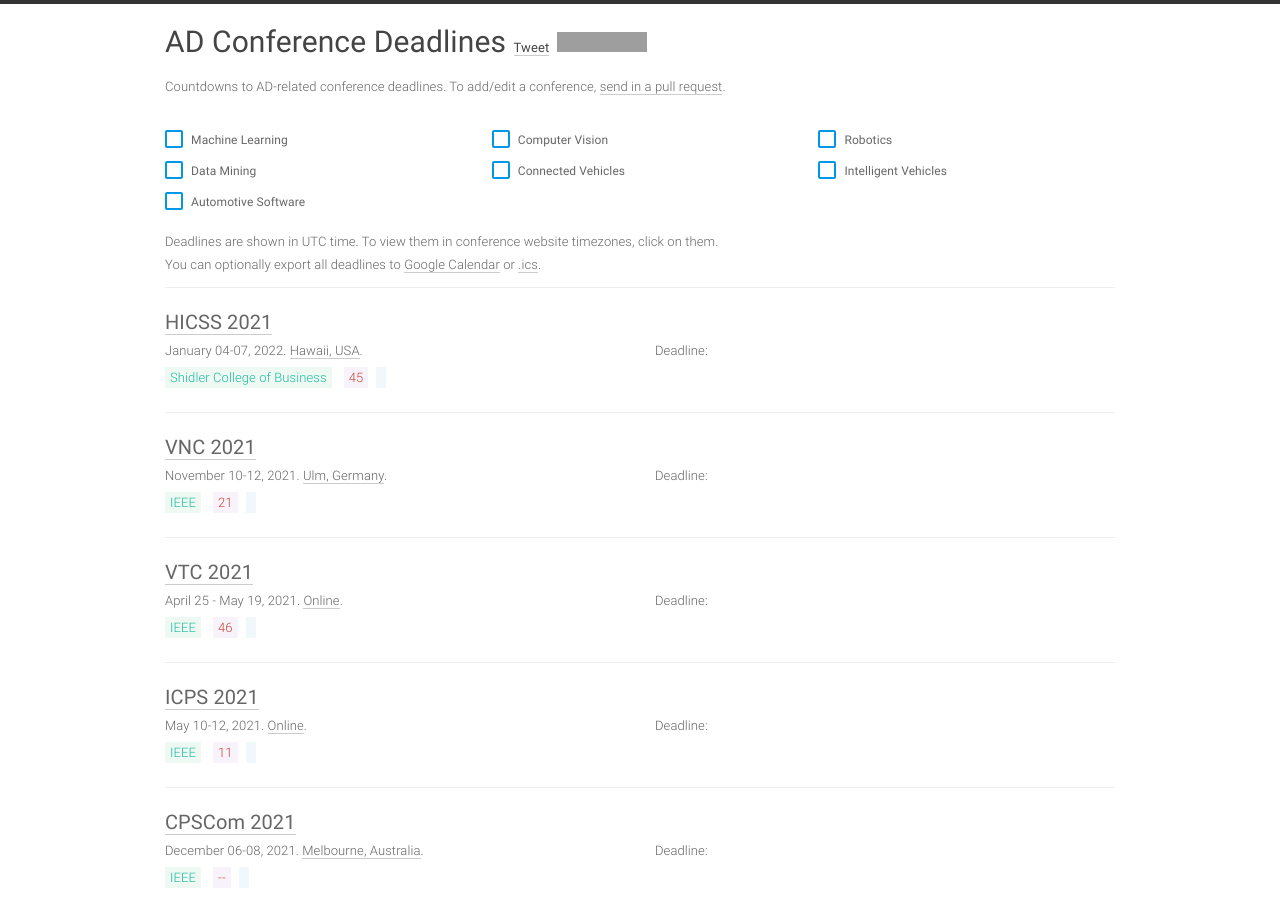
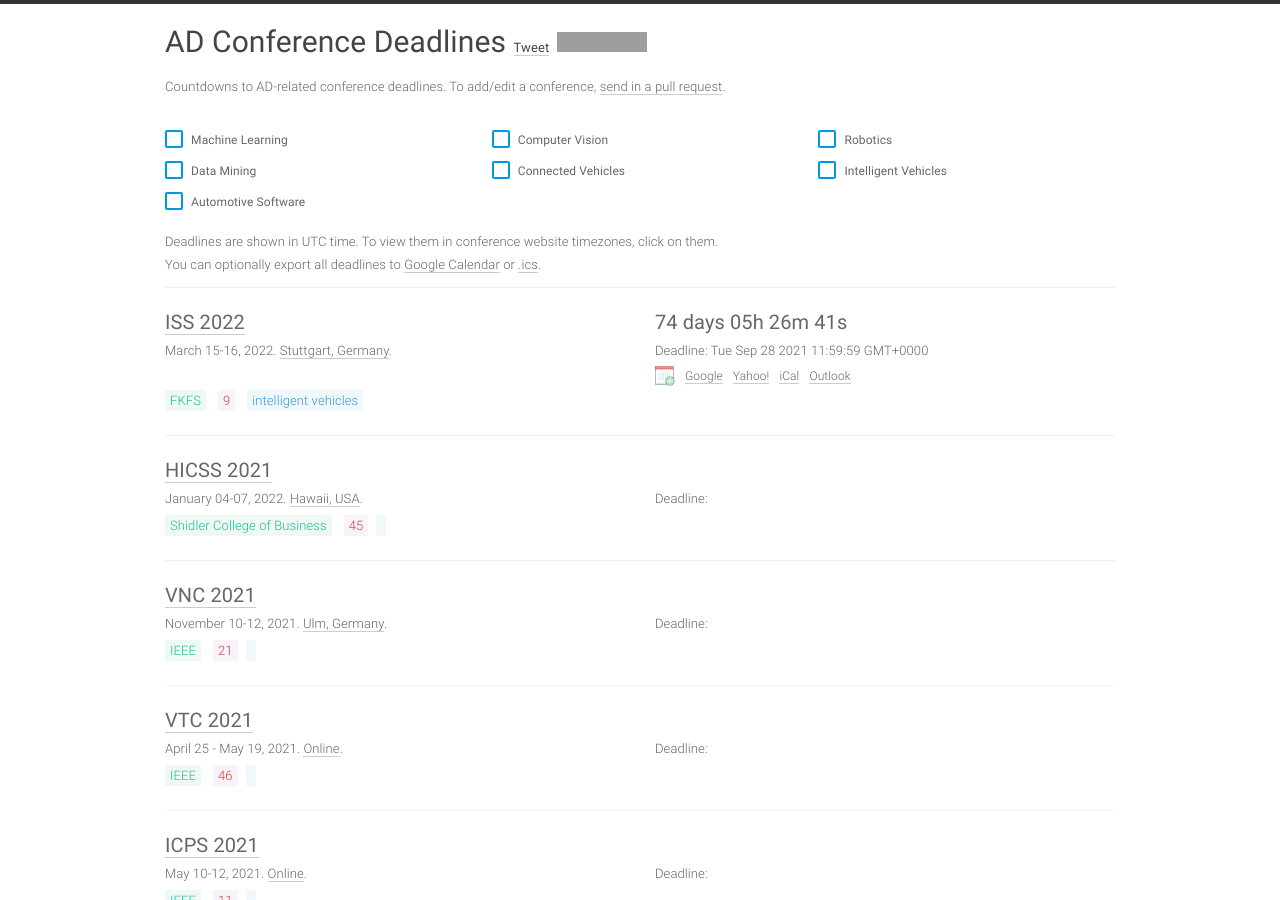
Before and after one commit to paperswithcode/ai-deadlines, a Jekyll site: the page built from index.html, in a window 1280 px wide and 900 px high. Built offline with Jekyll 4.4.1, drawn with Linux system fonts in a browser that asks for light colours; comment, search, counter and statistics services are not loaded; grey boxes are pictures that could not be loaded.

Commit message:
Update conferences.yml

```diff
--- a/_data/conferences.yml
+++ b/_data/conferences.yml
@@ -1,4 +1,17 @@
 ---
+- title: ISS
+  long: Internationales Stuttgarter Symposium
+  hindex: 9
+  year: 2022
+  id: iss22
+  link: https://www.fkfs-veranstaltungen.de/veranstaltungen/stuttgarter-symposium
+  deadline: '2021-09-27 23:59:59'
+  timezone: UTC-12
+  date: March 15-16, 2022
+  place: Stuttgart, Germany
+  sub: IV
+  host: FKFS
+
 - title: HICSS
   long:  Hawaii International Conference on System Sciences
   hindex: 45
```
